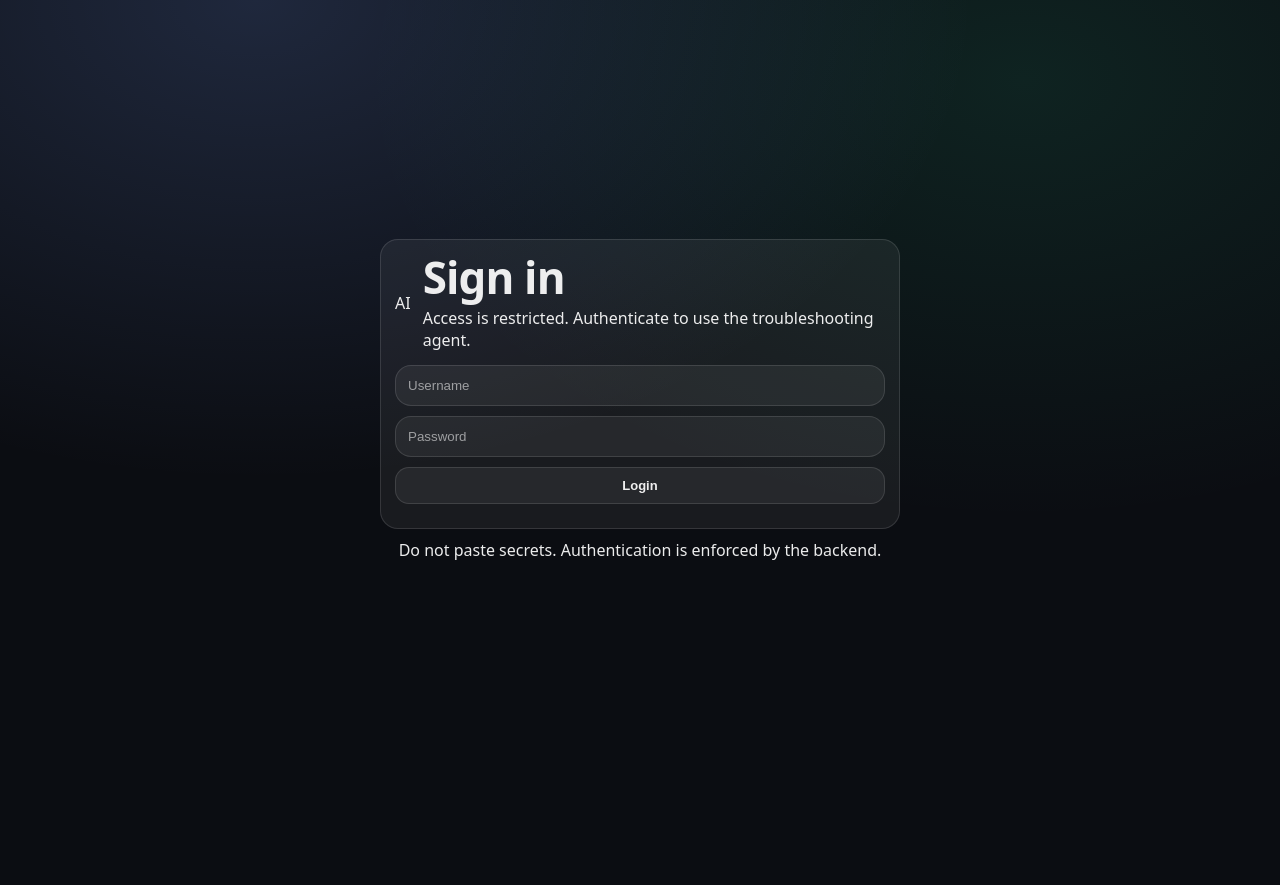
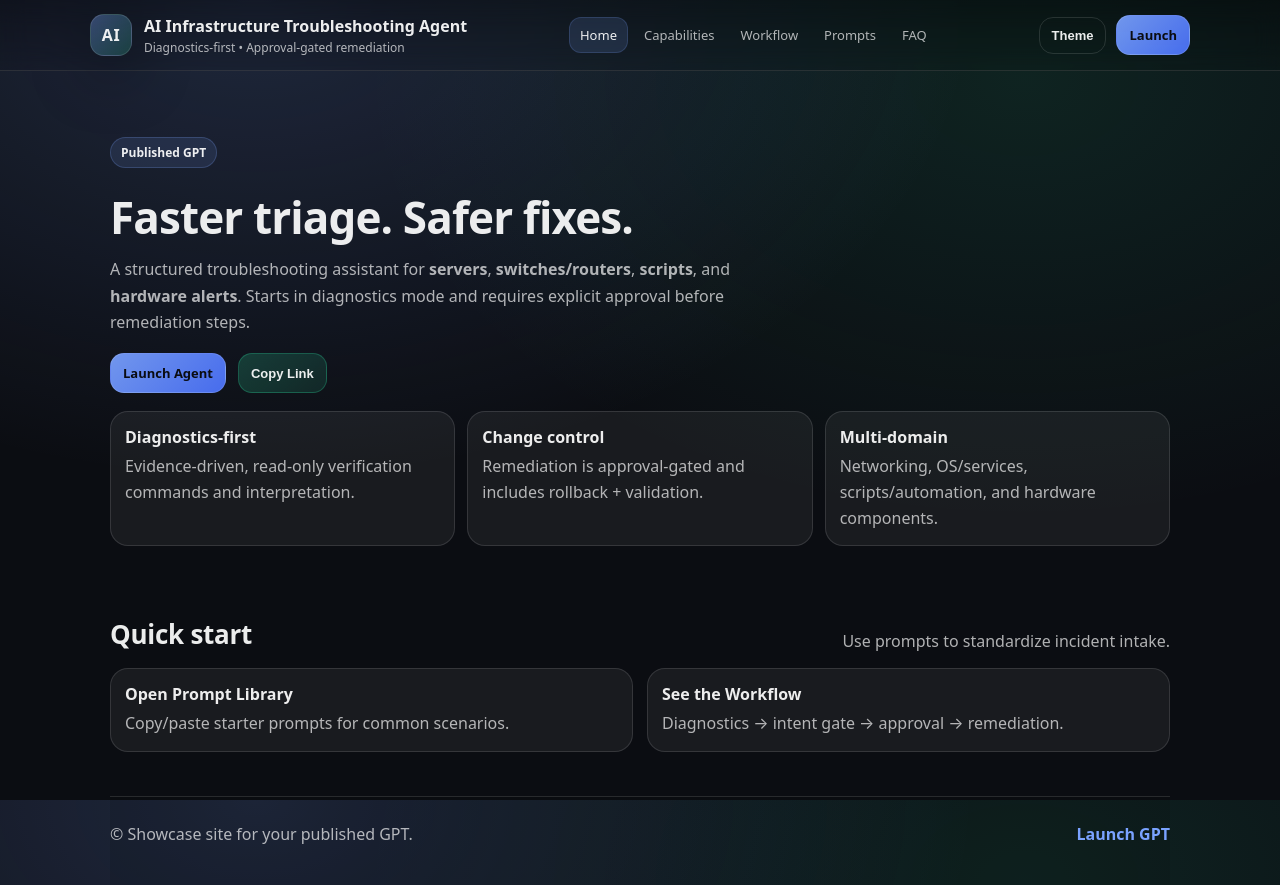
Before and after one commit to ElSpaniard97/imbedded-csrma-ai-agent, a plain HTML site: page index.html in a window 1280 px wide. Before the commit the page ends 800 px from the top, so only its background shows below. Drawn offline with Linux system fonts and the light colour scheme.

Commit message:
Update index.html

```diff
--- a/index.html
+++ b/index.html
@@ -3,146 +3,95 @@
 <head>
   <meta charset="utf-8" />
   <meta name="viewport" content="width=device-width,initial-scale=1" />
-  <title>AI Infrastructure Troubleshooting</title>
-  <meta name="description" content="Restricted access. Login required." />
+  <title>AI Infrastructure Troubleshooting Agent</title>
+  <meta name="description" content="A change-controlled troubleshooting GPT for servers, networking, scripts, and hardware." />
+  <link rel="stylesheet" href="./assets/css/main.css" />
+</head>
+<body>
+  <header class="header">
+    <div class="container header-inner">
+      <a class="brand" href="./index.html">
+        <div class="mark">AI</div>
+        <div class="brand-text">
+          <div class="brand-title">AI Infrastructure Troubleshooting Agent</div>
+          <div class="brand-subtitle">Diagnostics-first • Approval-gated remediation</div>
+        </div>
+      </a>
 
-  <link rel="stylesheet" href="./assets/css/main.css?v=3" />
+      <nav class="nav" aria-label="Primary">
+        <a class="nav-link is-active" href="./index.html">Home</a>
+        <a class="nav-link" href="./capabilities.html">Capabilities</a>
+        <a class="nav-link" href="./workflow.html">Workflow</a>
+        <a class="nav-link" href="./prompts.html">Prompts</a>
+        <a class="nav-link" href="./faq.html">FAQ</a>
+      </nav>
 
-  <style>
-    /* Minimal preflight / fallback */
-    .hidden { display: none !important; }
-    .centerPage {
-      min-height: 100vh;
-      display: grid;
-      place-items: center;
-      padding: 24px;
-    }
-    .loginShell {
-      width: min(520px, 100%);
-    }
-  </style>
-</head>
+      <div class="actions">
+        <button class="btn btn-ghost" id="themeToggle" type="button">Theme</button>
+        <a class="btn btn-primary" id="launchBtn"
+           href="https://chatgpt.com/g/g-69441b1b5d0c81918300df5e63b0e079-ai-infrastructure-troubleshooting-agent"
+           target="_blank" rel="noreferrer">Launch</a>
+      </div>
+    </div>
+  </header>
 
-<body>
-  <!-- LOGIN SCREEN (shown first) -->
-  <div id="loginScreen" class="centerPage">
-    <div class="loginShell">
-      <div class="card">
-        <div class="brand" style="margin-bottom:10px;">
-          <div class="logo">AI</div>
-          <div>
-            <h1 style="margin:0;">Sign in</h1>
-            <p style="margin:6px 0 0;">Access is restricted. Authenticate to use the troubleshooting agent.</p>
-          </div>
-        </div>
+  <main class="container">
+    <section class="hero">
+      <p class="pill">Published GPT</p>
+      <h1>Faster triage. Safer fixes.</h1>
+      <p class="lead">
+        A structured troubleshooting assistant for <strong>servers</strong>, <strong>switches/routers</strong>,
+        <strong>scripts</strong>, and <strong>hardware alerts</strong>. Starts in diagnostics mode and requires explicit approval
+        before remediation steps.
+      </p>
 
-        <form id="loginForm" style="display:grid; gap:10px; margin-top:14px;">
-          <input
-            id="loginUser"
-            class="input"
-            placeholder="Username"
-            autocomplete="username"
-            required
-          />
-          <input
-            id="loginPass"
-            class="input"
-            placeholder="Password"
-            type="password"
-            autocomplete="current-password"
-            required
-          />
-          <button class="btn primary" type="submit">Login</button>
-          <div class="footnote" id="authStatus"></div>
-        </form>
+      <div class="cta">
+        <a class="btn btn-primary" href="https://chatgpt.com/g/g-69441b1b5d0c81918300df5e63b0e079-ai-infrastructure-troubleshooting-agent" target="_blank" rel="noreferrer">Launch Agent</a>
+        <button class="btn btn-secondary" id="copyAgentLink" type="button">Copy Link</button>
       </div>
 
-      <div class="footnote" style="margin-top:10px; text-align:center;">
-        Do not paste secrets. Authentication is enforced by the backend.
-      </div>
-    </div>
-  </div>
-
-  <!-- APP (hidden until authenticated) -->
-  <main id="appShell" class="container hidden">
-    <header class="header">
-      <div class="brand">
-        <div class="logo">AI</div>
-        <div>
-          <h1>Infrastructure Troubleshooting</h1>
-          <p>Diagnostics-first. Approval-gated remediation. Paste logs/scripts or upload screenshots.</p>
-        </div>
-      </div>
-    </header>
-
-    <!-- Top bar -->
-    <section class="card controls" aria-label="Mode and actions">
-      <div class="left">
-        <span class="pill" id="modePill">Mode: Diagnostics</span>
-
-        <label class="toggle" title="Enable only if you approve production-impacting remediation">
-          <input type="checkbox" id="approveToggle" />
-          <span class="toggleUi" aria-hidden="true"></span>
-          <span class="toggleText">Remediation approved</span>
-        </label>
-
-        <button class="btn secondary" type="button" id="logoutBtn" title="Sign out">Logout</button>
-      </div>
-
-      <div class="right">
-        <button class="btn secondary" type="button" id="copyTicketBtn">Copy Ticket Notes</button>
-        <button class="btn secondary" type="button" id="exportTxtBtn">Export TXT</button>
-        <button class="btn secondary" type="button" id="exportJsonBtn">Export JSON</button>
+      <div class="cards">
+        <article class="card">
+          <div class="card-title">Diagnostics-first</div>
+          <div class="card-text">Evidence-driven, read-only verification commands and interpretation.</div>
+        </article>
+        <article class="card">
+          <div class="card-title">Change control</div>
+          <div class="card-text">Remediation is approval-gated and includes rollback + validation.</div>
+        </article>
+        <article class="card">
+          <div class="card-title">Multi-domain</div>
+          <div class="card-text">Networking, OS/services, scripts/automation, and hardware components.</div>
+        </article>
       </div>
     </section>
 
-    <!-- Presets -->
-    <section class="card presets" aria-label="Preset intake templates">
-      <button class="chip" type="button" data-preset="network">Network</button>
-      <button class="chip" type="button" data-preset="server">Server</button>
-      <button class="chip" type="button" data-preset="script">Script</button>
-      <button class="chip" type="button" data-preset="hardware">Hardware</button>
-      <span class="hint">Use a preset to generate a structured intake template.</span>
-    </section>
+    <section class="section">
+      <div class="section-head">
+        <h2>Quick start</h2>
+        <p class="muted">Use prompts to standardize incident intake.</p>
+      </div>
 
-    <!-- Chat -->
-    <section class="card chatWrap" aria-label="Chat">
-      <div class="chat" id="chat" aria-label="Chat transcript"></div>
-    </section>
+      <div class="grid">
+        <a class="tile" href="./prompts.html">
+          <div class="tile-title">Open Prompt Library</div>
+          <div class="tile-text">Copy/paste starter prompts for common scenarios.</div>
+        </a>
 
-    <!-- Composer -->
-    <section class="card composerWrap" aria-label="Message input">
-      <form class="composer" id="form">
-        <label class="fileBtn" title="Attach a screenshot (no secrets)">
-          <input type="file" id="image" accept="image/*" />
-          Attach screenshot
-        </label>
-
-        <textarea
-          id="message"
-          class="input"
-          rows="3"
-          placeholder="Describe the issue or paste logs/errors/scripts…"
-          required
-        ></textarea>
-
-        <button class="btn primary" type="submit" id="sendBtn">Send</button>
-      </form>
-
-      <div class="footnote">
-        Do not paste secrets (keys/passwords). Outputs are designed to be ticket-safe.
+        <a class="tile" href="./workflow.html">
+          <div class="tile-title">See the Workflow</div>
+          <div class="tile-text">Diagnostics → intent gate → approval → remediation.</div>
+        </a>
       </div>
     </section>
 
-    <div class="toast" id="toast" role="status" aria-live="polite"></div>
+    <footer class="footer">
+      <div class="muted">© Showcase site for your published GPT.</div>
+      <a class="link" href="https://chatgpt.com/g/g-69441b1b5d0c81918300df5e63b0e079-ai-infrastructure-troubleshooting-agent" target="_blank" rel="noreferrer">Launch GPT</a>
+    </footer>
   </main>
 
-  <!-- Backend URLs -->
-  <script>
-    window.BACKEND_URL = "https://imbedded-csrma-ai-agent.onrender.com/api/chat";
-    window.LOGIN_URL = "https://imbedded-csrma-ai-agent.onrender.com/auth/login";
-  </script>
-
-  <script src="./assets/js/app.js?v=3"></script>
+  <div class="toast" id="toast" role="status" aria-live="polite"></div>
+  <script src="./assets/js/main.js"></script>
 </body>
 </html>
```
